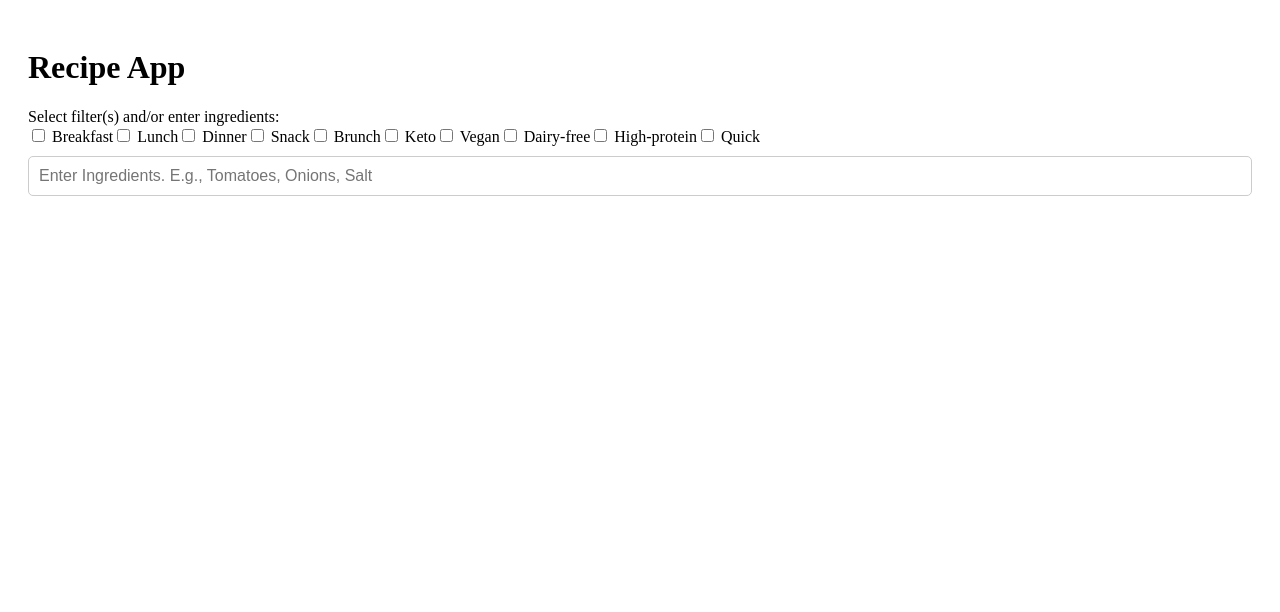
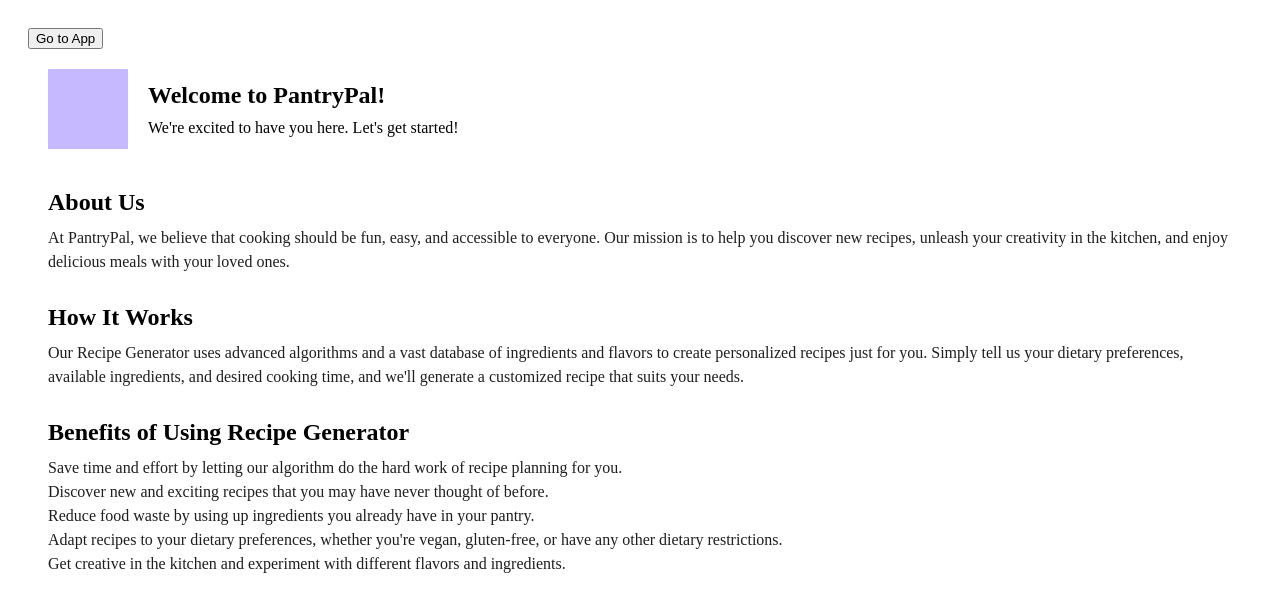
Before and after one commit to alinurammar/recipe-creator, a React (Create React App) app in the folder frontend/recipe-creator/: page / in a window 1280 px wide. Shown: the top 612 px of the page. Built offline with nearby package versions, Linux system fonts and the light colour scheme.

Commit message:
Create home page

```diff
--- a/frontend/recipe-creator/src/App.tsx
+++ b/frontend/recipe-creator/src/App.tsx
@@ -3,19 +3,21 @@ import axios from 'axios';
 import RecipeLayout from './components/RecipeLayout'
 import IngredientInput from './components/IngredientInput';
 import LoadingIcon from './components/LoadingIcon';
+import HomePage from './components/HomePage';
 import './App.css';
 
 function App() {
   const [recipeList, setRecipeList] = useState<any>([]);
   const [loading, setLoading] = useState(false);
+  const [isHomePage, setIsHomePage] = useState(true);
 
   const handleEnterPress = (ingredientList: string,  checkedCheckboxes: string) => {
     console.log('Enter key pressed. Sending Ingredients to Backend.');
 // Add the action you want to perform on "Enter" key press
     const apiUrl = process.env.REACT_APP_API_URL;
-    if (typeof apiUrl != 'string') {
+    if (typeof apiUrl !== 'string') {
       console.error('Error fetching backend server:');
-      return
+      return;
     }
     setLoading(true);
     axios.post(apiUrl , { ingredients: ingredientList, filters: checkedCheckboxes })
@@ -36,15 +38,26 @@ function App() {
         console.error('Error sending data to the backend:', error);
         setLoading(false);
       });
+  };
 
+  const toggleHomePage = () => {
+    setIsHomePage(!isHomePage);
   };
+
   return (
+    <div>
+      <button onClick={toggleHomePage}>{isHomePage ? 'Go to App' : 'Go to Home'}</button>
+      {isHomePage ? (
+        <HomePage />
+      ) : (
         <div>
           <h1>Recipe App</h1>
           <IngredientInput onEnterPress={handleEnterPress} />
           {loading && <LoadingIcon/>}
           <RecipeLayout recipes={recipeList} />
         </div>
+      )}
+    </div>
   );
 }
 
--- /dev/null
+++ b/frontend/recipe-creator/src/components/HomePage.css
@@ -0,0 +1,57 @@
+.top-container {
+    display: flex;
+    justify-content: space-between;
+    align-items: center;
+    padding: 20px;
+  }
+
+  .header-section {
+    display: flex;
+    align-items: center;
+  }
+
+  .logo-section {
+    margin-right: 20px;
+  }
+
+  .logo-container {
+    width: 80px;
+    height: 80px;
+    position: relative;
+  }
+
+  .logo-element {
+    width: 100%;
+    height: 100%;
+    position: absolute;
+    background: #C7B9FF;
+  }
+
+  .welcome-section {
+    text-align: left;
+  }
+
+  .main-container {
+    display: flex;
+    flex-direction: column;
+    align-items: center;
+    padding: 20px;
+  }
+
+  .section {
+    width: 100%;
+    margin-bottom: 30px;
+  }
+
+  .title {
+    font-size: 24px;
+    font-weight: bold;
+    margin-bottom: 10px;
+  }
+
+  .body {
+    font-size: 16px;
+    line-height: 1.5;
+    color: #1E1E1E;
+    text-align: left;
+  }
--- /dev/null
+++ b/frontend/recipe-creator/src/components/HomePage.tsx
@@ -0,0 +1,54 @@
+import React from 'react';
+import './HomePage.css';
+
+const HomePage = () => {
+    return (
+        <div>
+            <div className="top-container">
+                <div className="header-section">
+                    <div className="logo-section">
+                        <div className="logo-container">
+                            <div className="logo-element" />
+                        </div>
+                    </div>
+                    <div className="welcome-section">
+                        <div className="title">Welcome to PantryPal!</div>
+                        <div className="welcome-subtitle">We're excited to have you here. Let's get started!</div>
+                    </div>
+                </div>
+            </div>
+            <div className="main-container">
+                <div className="section">
+                    <div className="title">About Us</div>
+                    <div className="body">
+                        At PantryPal, we believe that cooking should be fun, easy, and accessible to everyone.
+                        Our mission is to help you discover new recipes, unleash your creativity in the kitchen, and enjoy delicious meals with your loved ones.
+                    </div>
+                </div>
+                <div className="section">
+                    <div className="title">How It Works</div>
+                    <div className="body">
+                        Our Recipe Generator uses advanced algorithms and a vast database of ingredients and flavors to create personalized recipes just for you.
+                        Simply tell us your dietary preferences, available ingredients, and desired cooking time, and we'll generate a customized recipe that suits your needs.
+                    </div>
+                </div>
+                <div className="section">
+                    <div className="title">Benefits of Using Recipe Generator</div>
+                    <div className="body">
+                        Save time and effort by letting our algorithm do the hard work of recipe planning for you.
+                        <br />
+                        Discover new and exciting recipes that you may have never thought of before.
+                        <br />
+                        Reduce food waste by using up ingredients you already have in your pantry.
+                        <br />
+                        Adapt recipes to your dietary preferences, whether you're vegan, gluten-free, or have any other dietary restrictions.
+                        <br />
+                        Get creative in the kitchen and experiment with different flavors and ingredients.
+                    </div>
+                </div>
+            </div>
+        </div>
+    );
+};
+
+export default HomePage;
```
Lines whose indentation alone changed are shown as unchanged.
